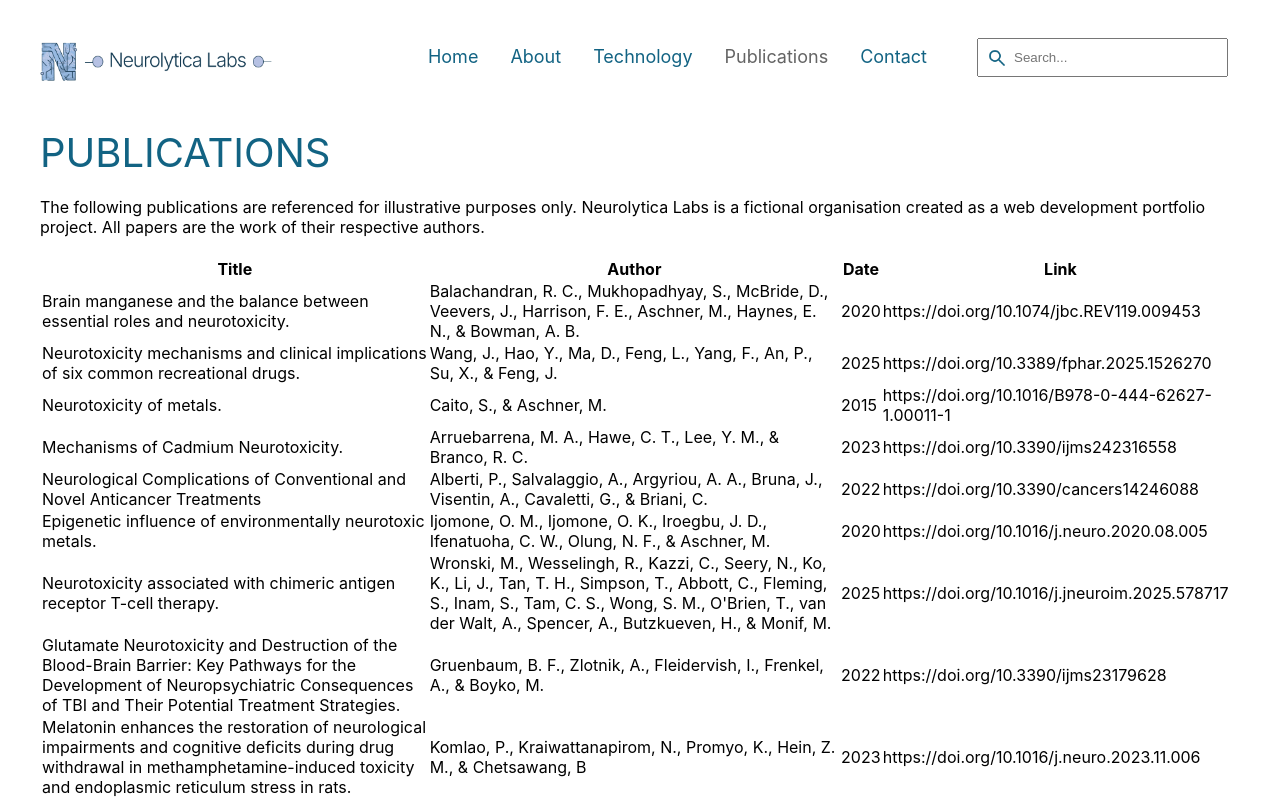
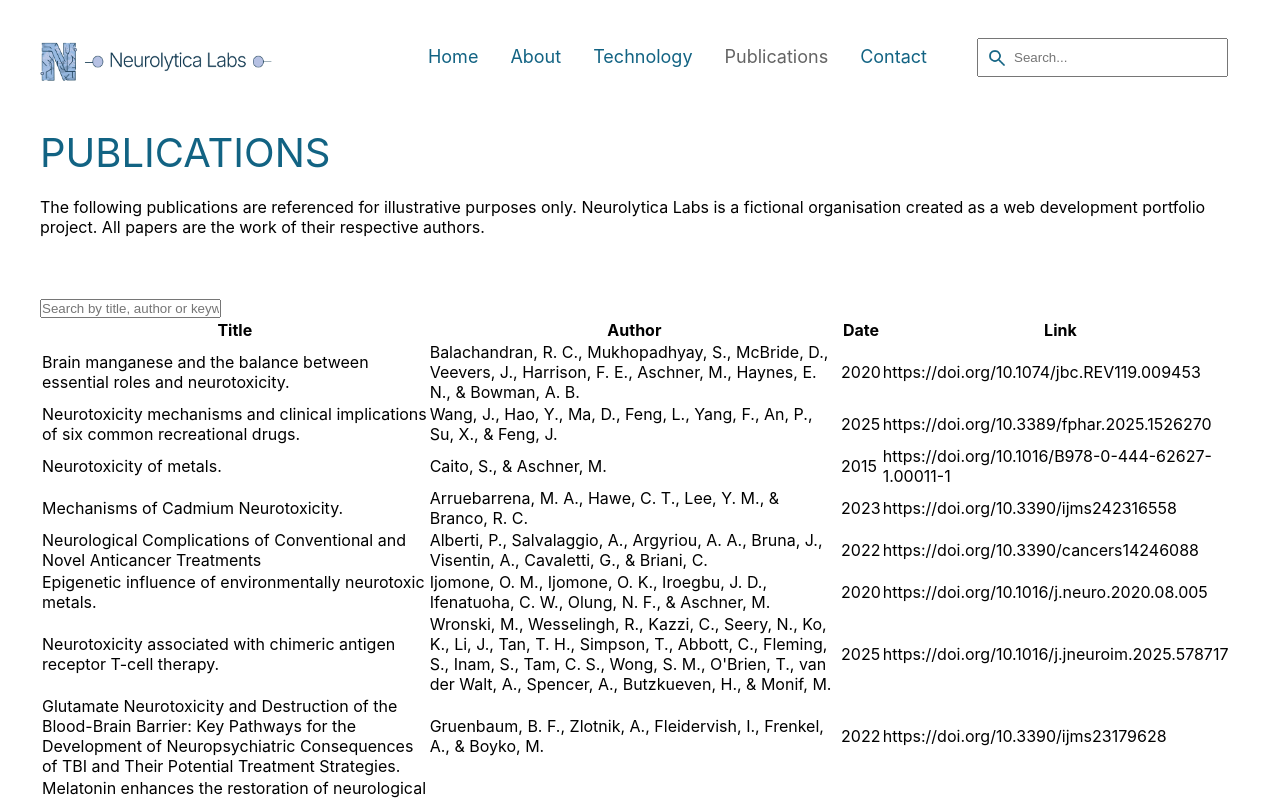
Before and after one commit to ifradgley/neurolytica-labs, a React (Vite) app: page /publications in a window 1280 px wide. Shown: the top 799 px of the page. Built offline with nearby package versions, Linux system fonts and the light colour scheme.

Commit message:
Enhance Publications page: add search input for filtering publications by title, author, or keyword

```diff
--- a/src/App.css
+++ b/src/App.css
@@ -410,6 +410,7 @@
 
 .content {
   grid-area: content;
+  margin: 40px 0 40px 0px;
 }
 
 .publications-contact #collaborate {
--- a/src/pages/Publications.jsx
+++ b/src/pages/Publications.jsx
@@ -1,13 +1,17 @@
+import { useState } from "react";
 import { NavLink } from "react-router-dom";
 
 import {
   useReactTable,
   getCoreRowModel,
   flexRender,
+  getFilteredRowModel,
 } from "@tanstack/react-table";
 import publicationsData from "../data/publications-data.js";
 
 function Publications() {
+  const [userInput, setSearchVariable] = useState("");
+
   const columns = [
     { accessorKey: "title", header: "Title" },
     { accessorKey: "author", header: "Author" },
@@ -19,6 +23,11 @@ function Publications() {
     data: publicationsData,
     columns: columns,
     getCoreRowModel: getCoreRowModel(),
+    getFilteredRowModel: getFilteredRowModel(),
+    state: {
+      globalFilter: userInput,
+    },
+    onGlobalFilterChange: setSearchVariable,
   });
 
   return (
@@ -36,6 +45,11 @@ function Publications() {
           <br></br>
         </div>
         <div className="content">
+          <input
+            value={userInput}
+            onChange={(e) => setSearchVariable(e.target.value)}
+            placeholder="Search by title, author or keyword..."
+          />
           <table>
             <thead>
               {table.getHeaderGroups().map((headerGroup) => (
```
